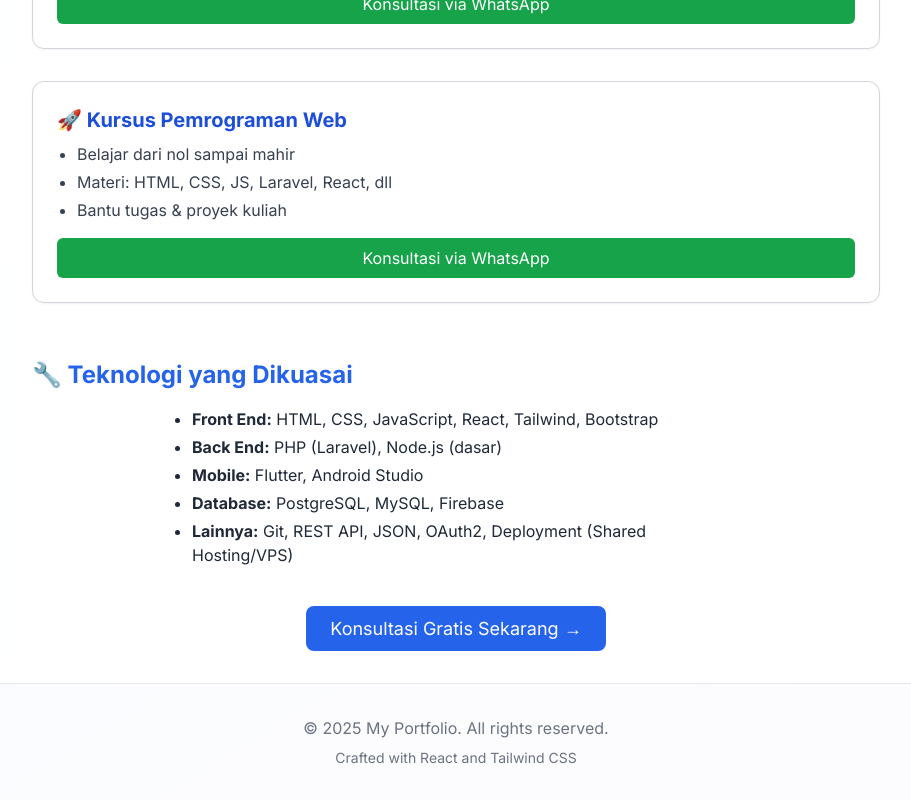
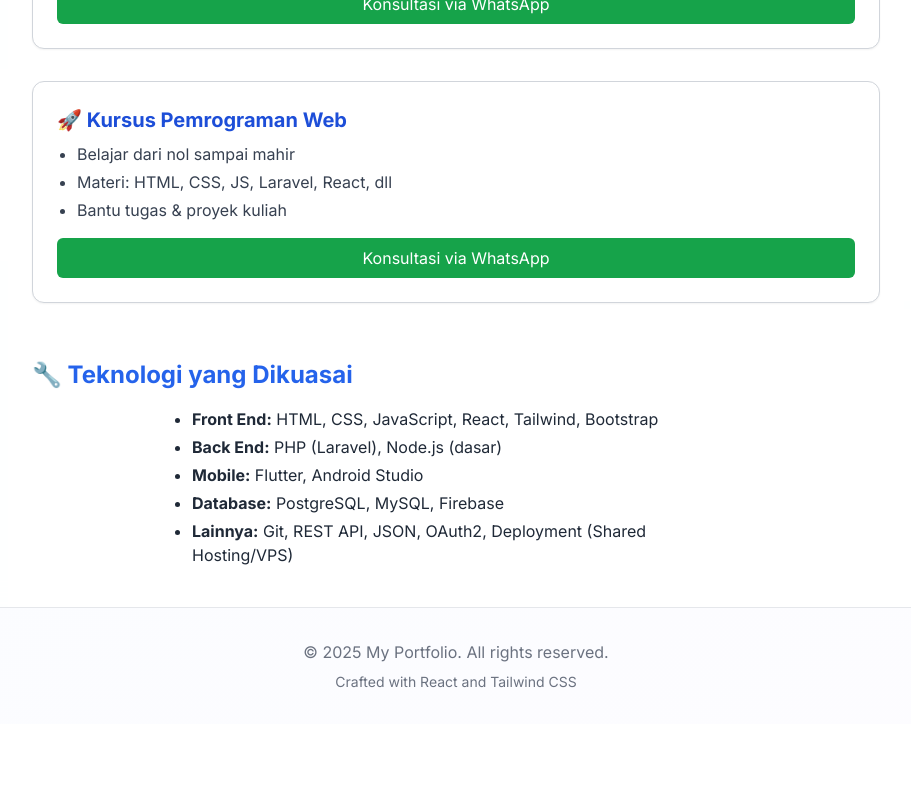
Before and after one commit to JosephKristian/portofolio, a React (Vite) app: page /projects in a window 1280 px wide. Shown: the part 1331-2131 px from the top of the page, without its empty margins (184-1095 px from the left). After the commit the page ends 2055 px from the top, so only its background shows below. Built offline with nearby package versions, Linux system fonts and the light colour scheme.

Commit message:
🐛 Bug

```diff
--- a/src/pages/Project/ProjectPages.jsx
+++ b/src/pages/Project/ProjectPages.jsx
@@ -113,15 +113,6 @@ export default function HomePage() {
           </li>
         </ul>
       </section>
-
-      <div className="mt-12 text-center">
-        <a
-          href="#contact"
-          className="bg-blue-600 text-white py-3 px-6 rounded-lg text-lg hover:bg-blue-700 dark:bg-yellow-500 dark:text-gray-900 dark:hover:bg-yellow-400 transition"
-        >
-          Konsultasi Gratis Sekarang →
-        </a>
-      </div>
     </div>
   );
 }
```
Also changed, not shown: 1 other file (tests, documents, lock files or other folders).
